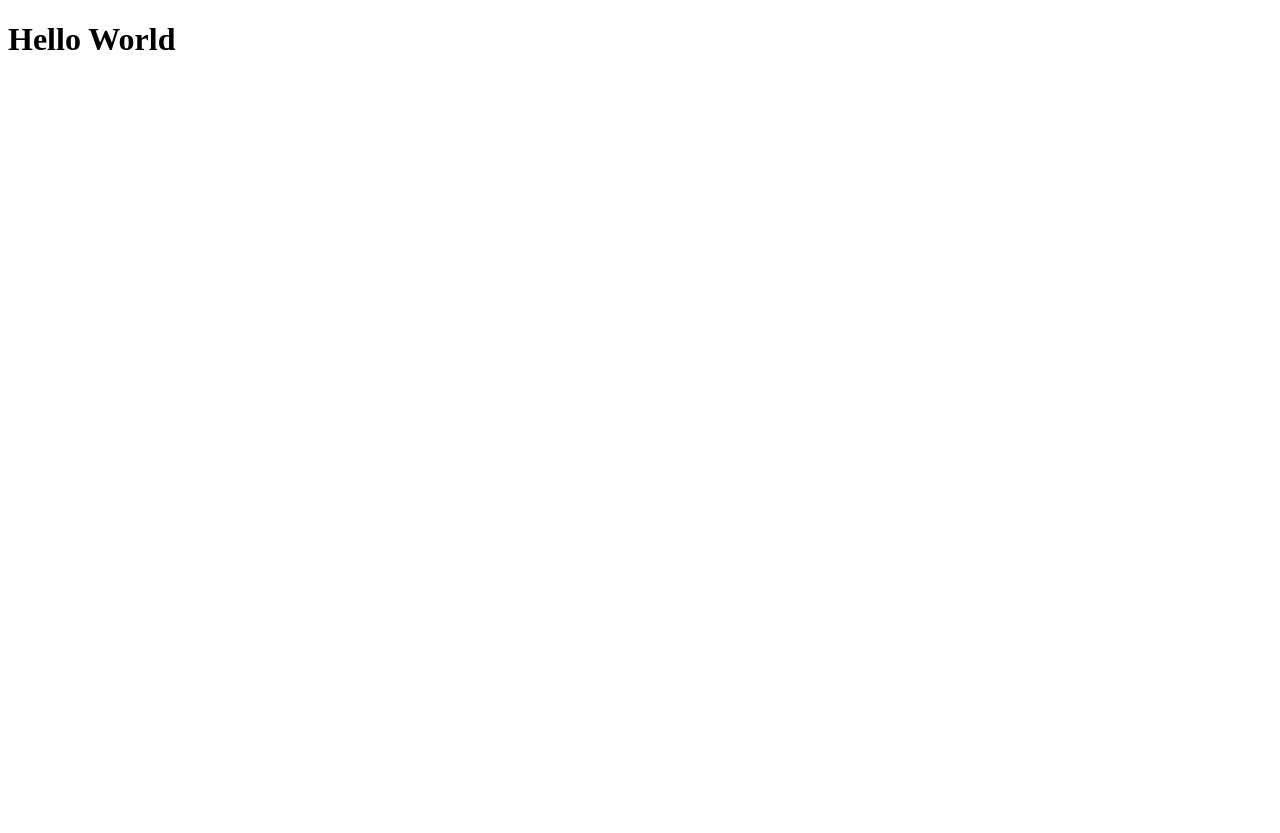
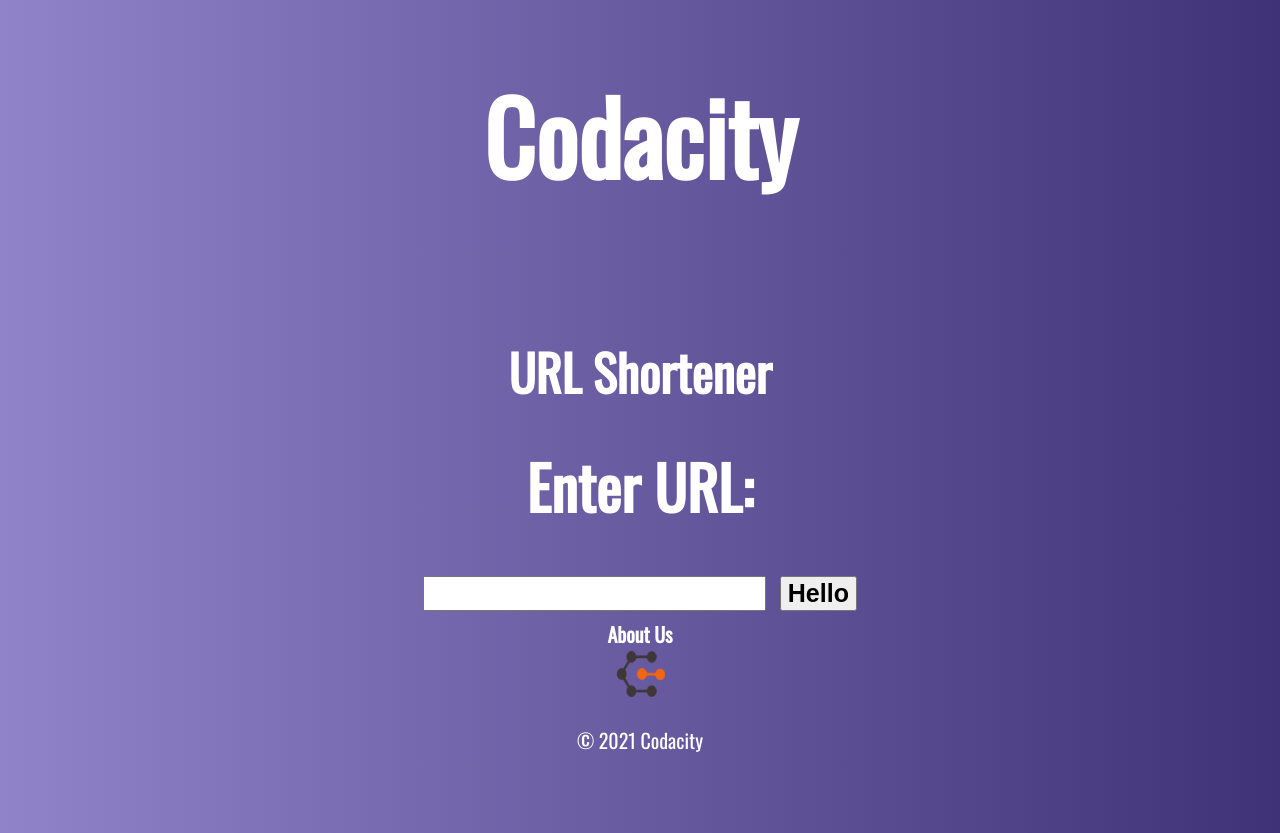
Before and after one commit to Cognitus-Automata/url-shortener, a Flask app: page / in a window 1280 px wide. Before the commit the page is almost empty. Before the commit the page ends 50 px from the top, so only its background shows below. Run offline with Flask 3, Linux system fonts and the light colour scheme.

Commit message:
Add files via upload

```diff
--- a/templates/index.html
+++ b/templates/index.html
@@ -4,9 +4,35 @@
     <meta charset="UTF-8" />
     <meta http-equiv="X-UA-Compatible" content="IE=edge" />
     <meta name="viewport" content="width=device-width, initial-scale=1.0" />
-    <title>Codacity</title>
+    <link rel="stylesheet" href="/templates/styles.css" />
+    <link rel="preconnect" href="https://fonts.googleapis.com">
+    <link rel="preconnect" href="https://fonts.gstatic.com" crossorigin>
+    <link href="https://fonts.googleapis.com/css2?family=Kumbh+Sans:wght@400;700&family=Oswald&display=swap" rel="stylesheet">
+    <title>Codacity - URL Shortener</title>
   </head>
   <body>
-    <h1>Hello World</h1>
+
+   <h1 class="title">Codacity</h1>
+
+    <div class="button-section">
+      <br>
+      <h1>URL Shortener</h1>
+
+        <form id="button" action="/shorten" method="POST">
+          <label for="url">Enter URL:
+            <br>
+          </label>
+            <input type="text" id="url" name="url" />
+          <input type="submit" value="Hello" />
+        </form>
+
+    <a class="about_pg" href="/about"> About Us </a>
+
+    </div>
+    <footer>
+      <a class="image" href="https://github.com/Cognitus-Automata" target="_blank"><img src="src/codacity-logo.png" width="50" height="50"></a>
+      <p class="bottom-text"> <a href="https://github.com/Cognitus-Automata" target="_blank">© 2021 Codacity</a></p>
+    </footer>
+
   </body>
 </html>
--- /dev/null
+++ b/templates/styles.css
@@ -0,0 +1,105 @@
+body{
+    background: linear-gradient(to right, rgb(145, 131, 201), rgb(63, 50, 119));
+    font-family: 'Kumbh Sans', sans-serif;
+    font-family: 'Oswald', sans-serif;
+    text-align: center;
+    text-decoration: none;
+    color: white;
+    padding: 50px;
+    position: sticky;
+}
+
+h1.title{
+    font-size: 100px;
+    font-weight: bold;
+    /* align it to the top of the page */
+    position:sticky;
+    top: 0;
+    left: 39%;
+    margin-top: 3px;
+}
+
+a{
+    text-decoration: none;
+    color: white;
+    font-weight: lighter;
+}
+
+.random_num{
+    font-size: 50px;
+    font-weight: bold;
+}
+
+h1 {
+    font-size: 50px;
+    font-weight: bold;
+    /* Declaring the font's specifications:  */
+}
+
+#button{
+    font-size: 60px;
+    font-weight: bold;
+    position: center;
+}
+
+input#url{
+    font-size: 25px;
+    font-weight: bold;
+    position: center;
+}
+
+input{
+    font-size: 25px;
+    font-weight: bold;
+}
+
+/* i want to make the button's text centered */
+.button{
+    size: 50px;
+}
+
+.random_num{
+    font-size: 50px;
+    font-weight: bold;
+    /* i want to make the text centered */
+    text-align: center;
+    text-decoration: none;
+    color: white;
+}
+
+.about_pg {
+    font-size: 20px;
+    font-weight: bold;
+    text-align: center;
+    text-decoration: none;
+    color: white;
+}
+
+footer{
+    text-align: center;
+    font-family: 'Kumbh Sans', sans-serif;
+    font-family: 'Oswald', sans-serif;
+    font-size: 20px;
+    font-weight: bold;
+}
+
+/* i want to make the image just behind of the footer's left */
+.image{
+    position: sticky;
+    left: 46%;
+    bottom: 0;
+    /* i want to stop the image from colliding with the text */
+
+}
+
+/* i want the class named bottom-text to be bottom: 0 */
+.bottom-text{
+    position: sticky;
+    bottom: -10px;
+    /* i want to make it centered to the screen */
+    left: 50%;
+}
+
+a.bottom-text{
+    text-decoration: none;
+}
```
Also changed, not shown: templates/about.html (added, +15 -0 lines), templates/src/codacity-logo.png (added).
